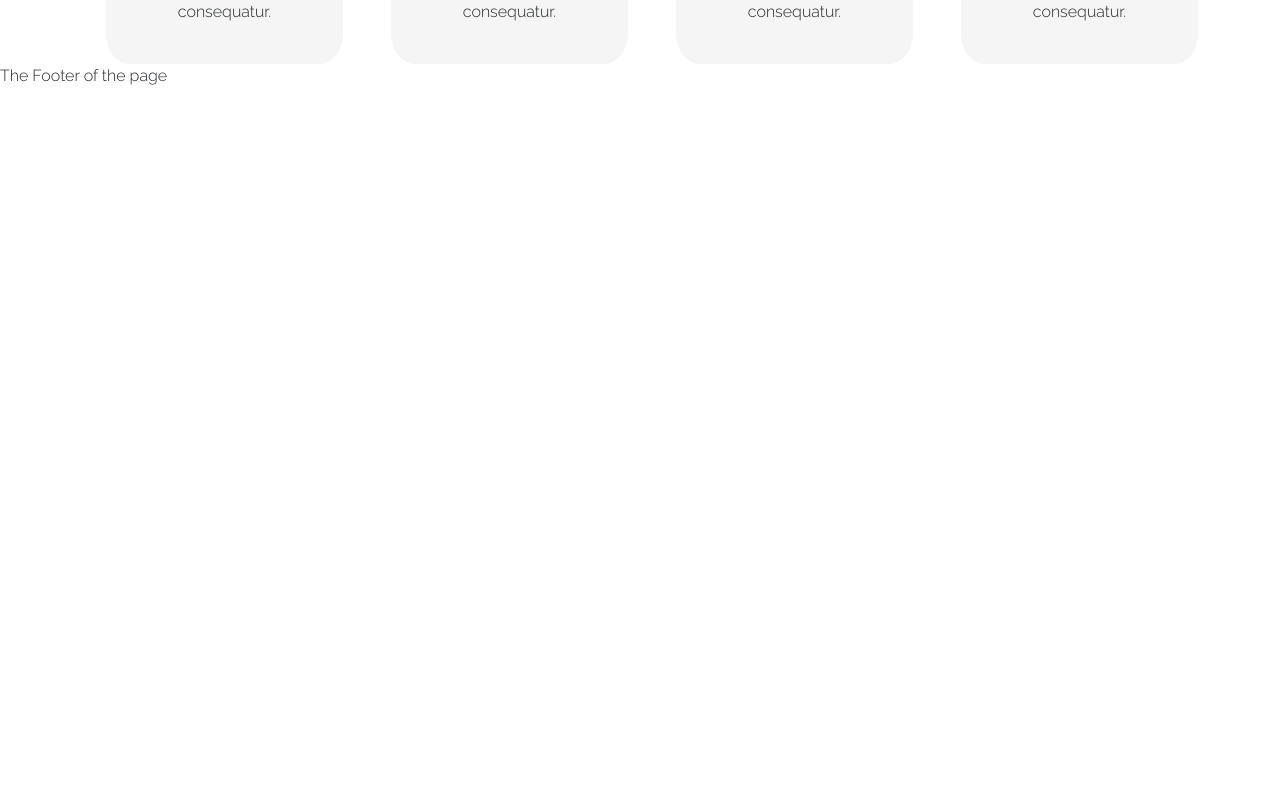
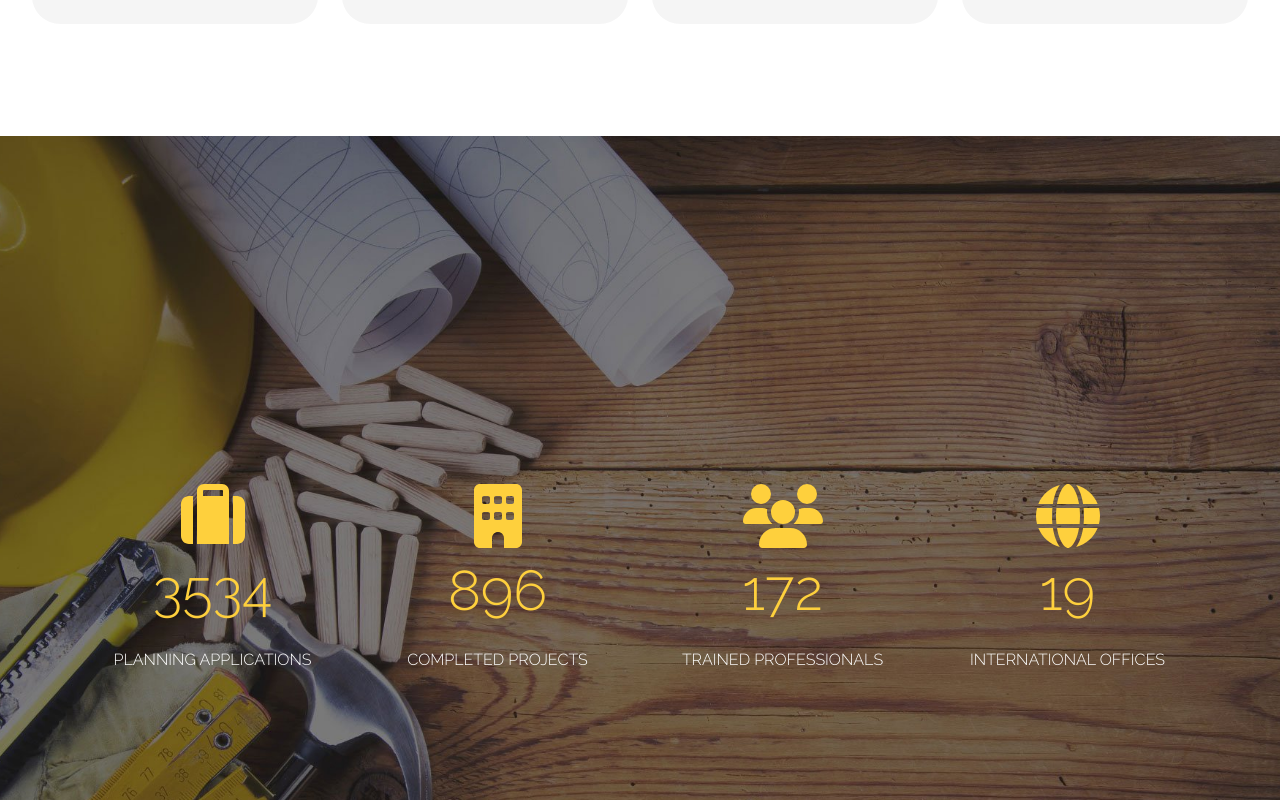
Before and after one commit to Matteogatto94/proj-html-vuejs, a Vue app: page / in a window 1280 px wide. Shown: the part 1760-2560 px from the top of the page. Before the commit the page ends 1864 px from the top, so only its background shows below. Built offline with nearby package versions, Linux system fonts and the light colour scheme.

Commit message:
add homework section

```diff
--- a/src/assets/scss/partials/_bannerList.scss
+++ b/src/assets/scss/partials/_bannerList.scss
@@ -3,10 +3,10 @@
 
     .banner {
         margin-top: 4rem;
+        padding: 0 2rem;
 
         .card_specialist {
             background-color: #F5F5F5;
-            margin-left: 1.5rem;
             padding: 1.5rem;
             border-radius: 10%;
 
@@ -28,6 +28,7 @@
     }
 
     .description_spec {
-        padding: 2rem;
+        padding: 1.5rem;
     }
+
 }
--- /dev/null
+++ b/src/assets/scss/partials/_homeWork.scss
@@ -0,0 +1,20 @@
+.home_work {
+    margin-top: 7rem;
+    background-image: url(/src/assets/img/home-244125289.jpg);
+    background-position: center;
+    background-size: cover;
+    height: 900px;
+
+    .icon {
+        color: #FED03D;
+        font-size: 4rem;
+    }
+
+    .home_work_yellow {
+
+        p {
+            color: #FED03D;
+            font-size: 3.5rem;
+        }
+    }
+}
--- a/src/assets/scss/style.scss
+++ b/src/assets/scss/style.scss
@@ -3,6 +3,7 @@
 @use './partials/footer';
 @use './partials/jumbotronQuote';
 @use './partials/bannerList';
+@use './partials/homeWork';
 @use '/node_modules/bootstrap/scss/bootstrap.scss';
 @import url('https://fonts.googleapis.com/css2?family=Raleway:wght@300;700&display=swap');
 
--- a/src/components/AppMain.vue
+++ b/src/components/AppMain.vue
@@ -1,11 +1,13 @@
 <script>
 import JumbotronQuote from './JumbotronQuote.vue';
-import BannerList from './BannerList.vue'
+import BannerList from './BannerList.vue';
+import HomeWork from './HomeWork.vue'
 export default {
     name: 'AppMain',
     components: {
         JumbotronQuote,
-        BannerList
+        BannerList,
+        HomeWork
     }
 }
 </script>
@@ -14,6 +16,7 @@ export default {
     <main id="site_main">
         <JumbotronQuote />
         <BannerList />
+        <HomeWork />
     </main>
 </template>
 
--- a/src/components/BannerList.vue
+++ b/src/components/BannerList.vue
@@ -46,9 +46,10 @@ export default {
                     ed
                     dolore magna aliqua ut enim ad minim veniam</p>
             </div>
+        </div>
 
         <div class="banner">
-                <div class="row d-flex">
+            <div class="row row-cols-4 d-flex">
                 <div class="col" v-for="item in items">
                     <div class="card_specialist">
                         <div class="image_item">
@@ -63,7 +64,6 @@ export default {
                 </div>
             </div>
         </div>
-        </div>
 
     </section>
 
--- /dev/null
+++ b/src/components/HomeWork.vue
@@ -0,0 +1,50 @@
+<script>
+export default {
+    name: 'HomeWork'
+}
+</script>
+
+<template>
+    <div class="waves"></div>
+    <section class="home_work d-flex align-items-center text-center">
+        <div class="container">
+            <div class="row">
+                <div class="col">
+                    <div class="home_work_yellow">
+                        <font-awesome-icon icon="fa-solid fa-suitcase" class="icon" />
+                        <p>3534</p>
+                    </div>
+                    <p class="text-white">PLANNING APPLICATIONS</p>
+                </div>
+
+                <div class="col">
+                    <div class="home_work_yellow">
+                        <font-awesome-icon icon="fa-solid fa-building" class="icon" />
+                        <p>896</p>
+                    </div>
+                    <p class="text-white">COMPLETED PROJECTS</p>
+                </div>
+
+                <div class="col">
+                    <div class="home_work_yellow">
+                        <font-awesome-icon icon="fa-solid fa-users" class="icon" />
+                        <p>172</p>
+                    </div>
+                    <p class="text-white">TRAINED PROFESSIONALS</p>
+                </div>
+
+                <div class="col">
+                    <div class="home_work_yellow">
+                        <font-awesome-icon icon="fa-solid fa-globe" class="icon" />
+                        <p>19</p>
+                    </div>
+                    <p class="text-white">INTERNATIONAL OFFICES</p>
+                </div>
+            </div>
+        </div>
+    </section>
+</template>
+
+<style lang="scss" scoped>
+
+</style>
--- a/src/main.js
+++ b/src/main.js
@@ -3,8 +3,14 @@ import './assets/scss/style.scss'
 import App from './App.vue'
 import { library } from '@fortawesome/fontawesome-svg-core'
 import { FontAwesomeIcon } from '@fortawesome/vue-fontawesome'
-import { faUserSecret } from '@fortawesome/free-solid-svg-icons'
-library.add(faUserSecret)
+import { faBuilding } from '@fortawesome/free-solid-svg-icons'
+import { faUsers } from '@fortawesome/free-solid-svg-icons'
+import { faGlobe } from '@fortawesome/free-solid-svg-icons'
+import { faSuitcase } from '@fortawesome/free-solid-svg-icons'
+library.add(faBuilding)
+library.add(faUsers)
+library.add(faGlobe)
+library.add(faSuitcase)
 
 createApp(App)
     .component('font-awesome-icon', FontAwesomeIcon)
```
Lines whose indentation alone changed are shown as unchanged.
